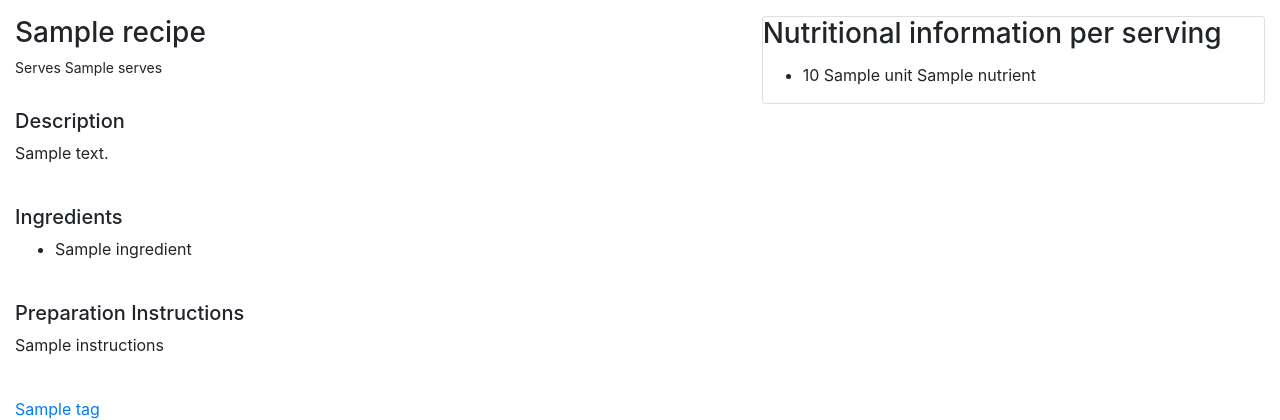
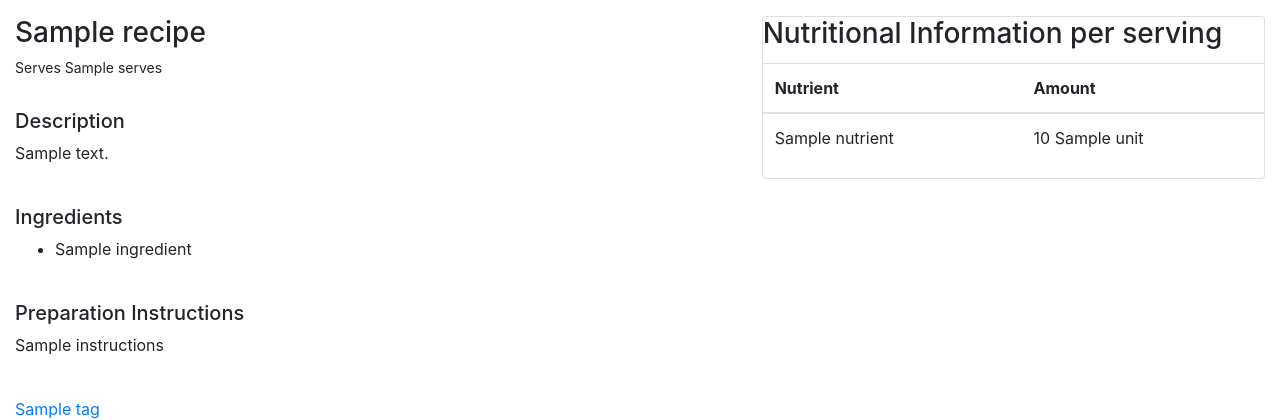
Before and after one commit to BradleyAllanDavis/CookbookDjango, a Django app: template templates/cookbook/recipe_detail.html in a window 1280 px wide. Shown: the part 94-514 px from the top of the page. Run offline with Django 3.2, Linux system fonts and the light colour scheme; the template is opened without the code that fills it: most values are stand-ins (such as "Sample title", 1, 10 or a date in 2020); form fields are guessed from the names that the template uses; some libraries are stand-ins or nearby versions.

Commit message:
Update nutrition information to use a table in recipe detail

```diff
--- a/templates/cookbook/recipe_detail.html
+++ b/templates/cookbook/recipe_detail.html
@@ -48,12 +48,23 @@
   <div class="col-lg-5">
     <div class="card">
       <div class="card-block">
-        <h3 class="card-title">Nutritional information per serving</h3>
-        <ul>
-          {% for nutrient_id, nutrient in nutrients.items %}
-          <li>{{nutrient.amount}} {{nutrient.unit}} {{nutrient.name}}</li>
-          {% endfor %}
-        </ul>
+        <h3 class="card-title">Nutritional Information per serving</h3>
+        <table class="table">
+          <thead>
+            <tr>
+              <th>Nutrient</th>
+              <th>Amount</th>
+            </tr>
+          </thead>
+          <tbody>
+            {% for nutrient_id, nutrient in nutrients.items %}
+            <tr>
+              <td>{{nutrient.name}}</td>
+              <td>{{nutrient.amount}} {{nutrient.unit}}</td>
+            </tr>
+            {% endfor %}
+          </tbody>
+        </table>
       </div>
     </div>
   </div>
```
